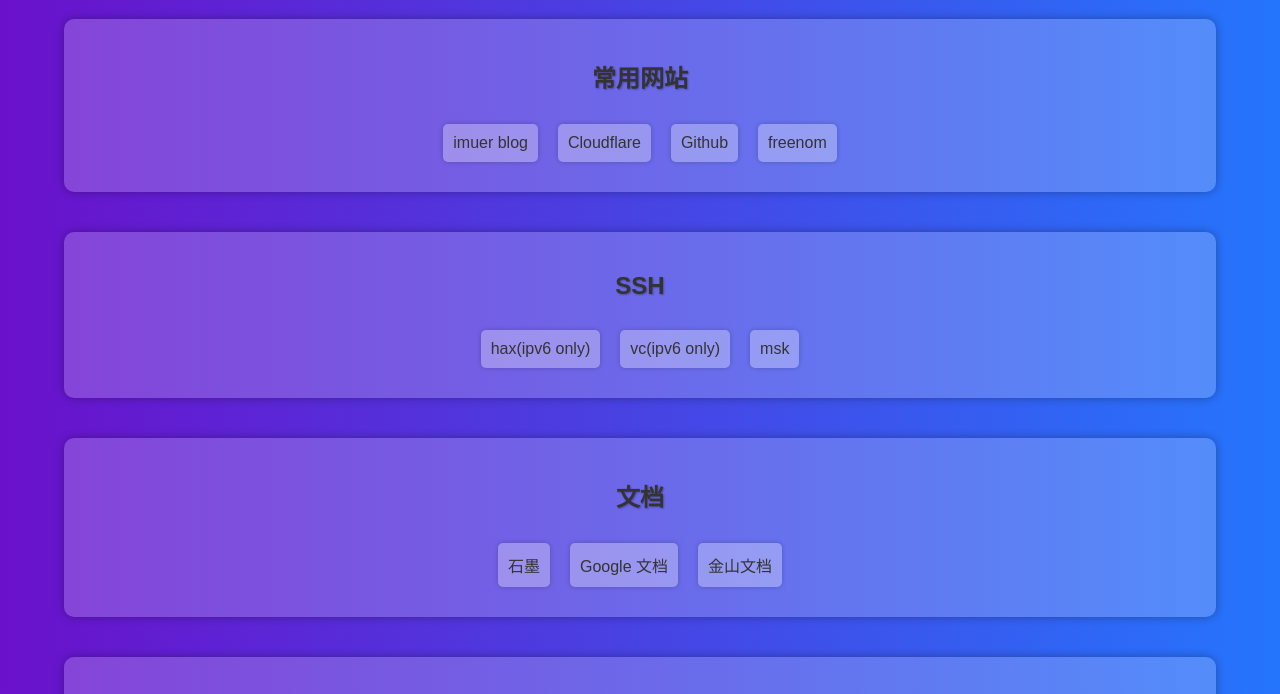
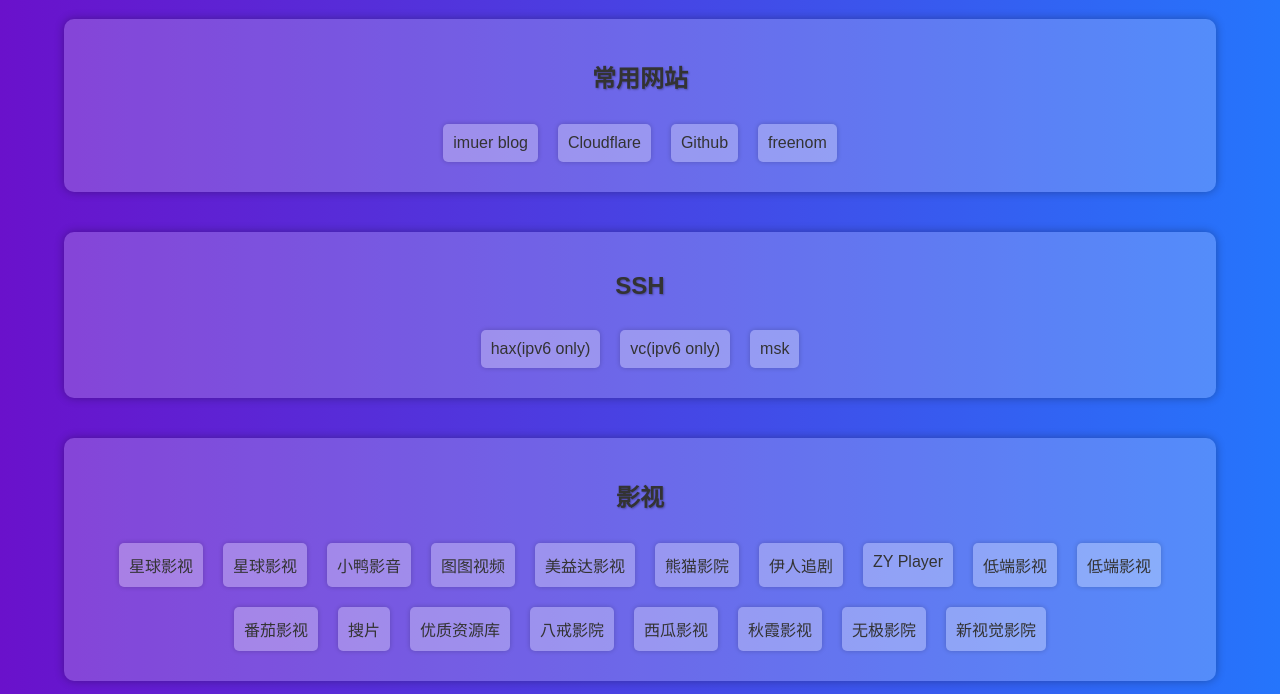
Before and after one commit to SongLiKod/links, a plain HTML site: page index.html in a window 1280 px wide. Shown: the part 99-793 px from the top of the page. Drawn offline with Linux system fonts and the light colour scheme.

Commit message:
Update index.html

```diff
--- a/index.html
+++ b/index.html
@@ -329,6 +329,30 @@
         </div>
 
         <div class="category">
+            <h2 class="category-title">影视</h2>
+            <div class="links">
+                <div class="link"><a href="https://tvsp13.today target=_blank" title="手机app 有广告">星球影视</a></div>
+                <div class="link"><a href="https://tvsp3.today target=_blank" title="手机app 有广告">星球影视</a></div>
+                <div class="link"><a href="https://ducktv.life target=_blank" title="小鸭影音">小鸭影音</a></div>
+                <div class="link"><a href="https://tt58.tv target=_blank" title="图图视频">图图视频</a></div>
+                <div class="link"><a href="https://meiyida.tv target=_blank" title="美益达影视">美益达影视</a></div>
+                <div class="link"><a href="https://xmvod520.com target=_blank" title="熊猫影院">熊猫影院</a></div>
+                <div class="link"><a href="https://yrzj.tv target=_blank" title="伊人追剧">伊人追剧</a></div>
+                <div class="link"><a href="https://yinghe.app/site/zyplayer/ target=_blank" title="ZY Player">ZY Player</a></div>
+                <div class="link"><a href="https://ddys.pro target=_blank" title="低端影视">低端影视</a></div>
+                <div class="link"><a href="https://ddys.info target=_blank" title="低端影视">低端影视</a></div>
+                <div class="link"><a href="https://fqys1.com target=_blank" title="番茄影视">番茄影视</a></div>
+                <div class="link"><a href="https://soupian.pro target=_blank" title="搜片">搜片</a></div>
+                <div class="link"><a href="https://1080zyk3.com target=_blank" title="优质资源库">优质资源库</a></div>
+                <div class="link"><a href="https://www.bajie100.com target=_blank" title="八戒影院">八戒影院</a></div>
+                <div class="link"><a href="https://www.xigua345.com target=_blank" title="西瓜影视">西瓜影视</a></div>
+                <div class="link"><a href="https://www.qiuxia678.com target=_blank" title="秋霞影视">秋霞影视</a></div>
+                <div class="link"><a href="https://www.wuji7.com target=_blank" title="无极影院">无极影院</a></div>
+                <div class="link"><a href="https://www.chinasal.com target=_blank" title="新视觉影院">新视觉影院</a></div>
+            </div>
+        </div>
+
+        <div class="category">
             <h2 class="category-title">文档</h2>
             <div class="links">
                 <div class="link"><a href="https://shimo.im/" target="_blank"
```
